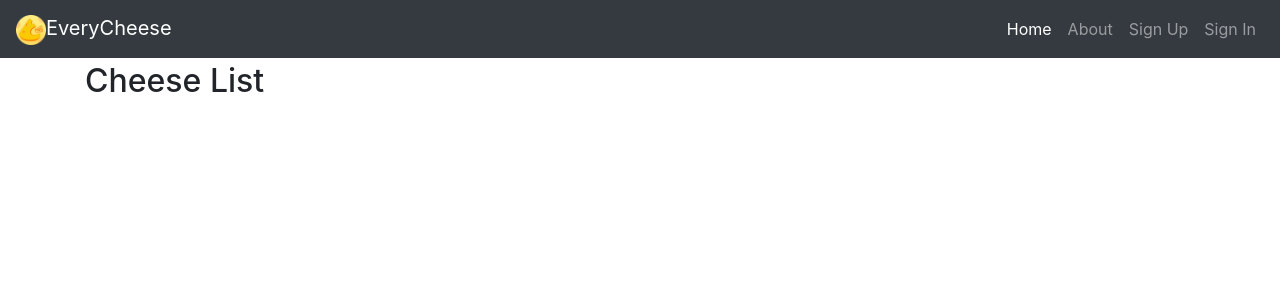
After one commit to vv1075/everycheese, a Django app: page /cheeses/ in a window 1280 px wide. The commit adds this page. Shown: the top 300 px of the page. Run offline with Django 3.2, Linux system fonts and the light colour scheme; data that the repository does not hold is empty; some libraries are stand-ins or nearby versions.

Commit message:
Implement cheese list page, add navbar link

```diff
--- a/config/urls.py
+++ b/config/urls.py
@@ -24,7 +24,12 @@ urlpatterns = [
         include("everycheese.users.urls", namespace="users"),
     ),
     path("accounts/", include("allauth.urls")),
-    # Your stuff: custom urls includes go here
+    path(
+        'cheeses/',
+        include('everycheese.cheeses.urls',
+            namespace='cheeses'),
+    ),
+
 ] + static(settings.MEDIA_URL, document_root=settings.MEDIA_ROOT)
 
 if settings.DEBUG:
--- /dev/null
+++ b/everycheese/cheeses/urls.py
@@ -0,0 +1,13 @@
+# everycheese/cheeses/urls.py
+from django.urls import path
+from . import views
+
+app_name = "cheeses"
+urlpatterns = [
+     path(
+        route='',
+        view=views.CheeseListView.as_view(),
+        name='list'
+ ),
+
+]
--- a/everycheese/cheeses/views.py
+++ b/everycheese/cheeses/views.py
@@ -1,3 +1,5 @@
-from django.shortcuts import render
+from django.views.generic import ListView, DetailView
+from .models import Cheese
 
-# Create your views here.
+class CheeseListView(ListView):
+     model = Cheese
--- a/everycheese/templates/base.html
+++ b/everycheese/templates/base.html
@@ -35,8 +35,8 @@
           <span class="navbar-toggler-icon"></span>
         </button>
         <a class="navbar-brand" href="{% url 'home' %}">
-          <img src="{% static 'images/download.ico' %}" alt="EveryCheese Logo" width="30" height="30"> EveryCheese
-</a>
+          <img src="{% static 'images/download.ico' %}" alt="EveryCheese Logo" width="30" height="30">EveryCheese
+        </a>
         <div class="collapse navbar-collapse justify-content-end" id="navbarSupportedContent">
           <ul class="navbar-nav">
             <li class="nav-item active">
@@ -46,7 +46,9 @@
               <a class="nav-link" href="{% url 'about' %}">About</a>
             </li>
             {% if request.user.is_authenticated %}
-
+              <li class="nav-item">
+                <a class="nav-link" href="{% url 'cheeses:list' %}">Cheeses</a>
+              </li>
               <li class="nav-item">
                 {# URL provided by django-allauth/account/urls.py #}
                 <a class="nav-link" href="{% url 'users:detail' request.user.username  %}">{% trans "My Profile" %}</a>
--- /dev/null
+++ b/everycheese/templates/cheeses/cheese_list.html
@@ -0,0 +1,13 @@
+{% extends "base.html" %}
+
+{% block title %}Cheese List{% endblock title %}
+
+{% block content %}
+    <h2>Cheese List</h2>
+<ul>
+    {% for cheese in cheese_list %}
+        <li><a href="#TODO">{{ cheese.name }}</a></li>
+    {% endfor %}
+</ul>
+
+{% endblock content %}
```
